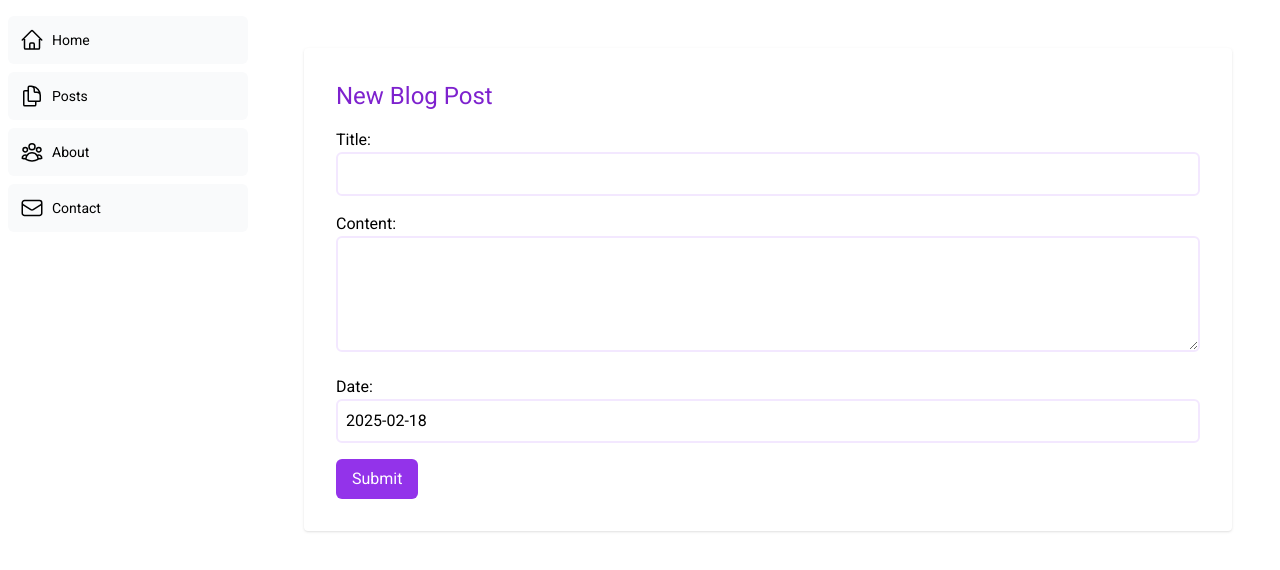
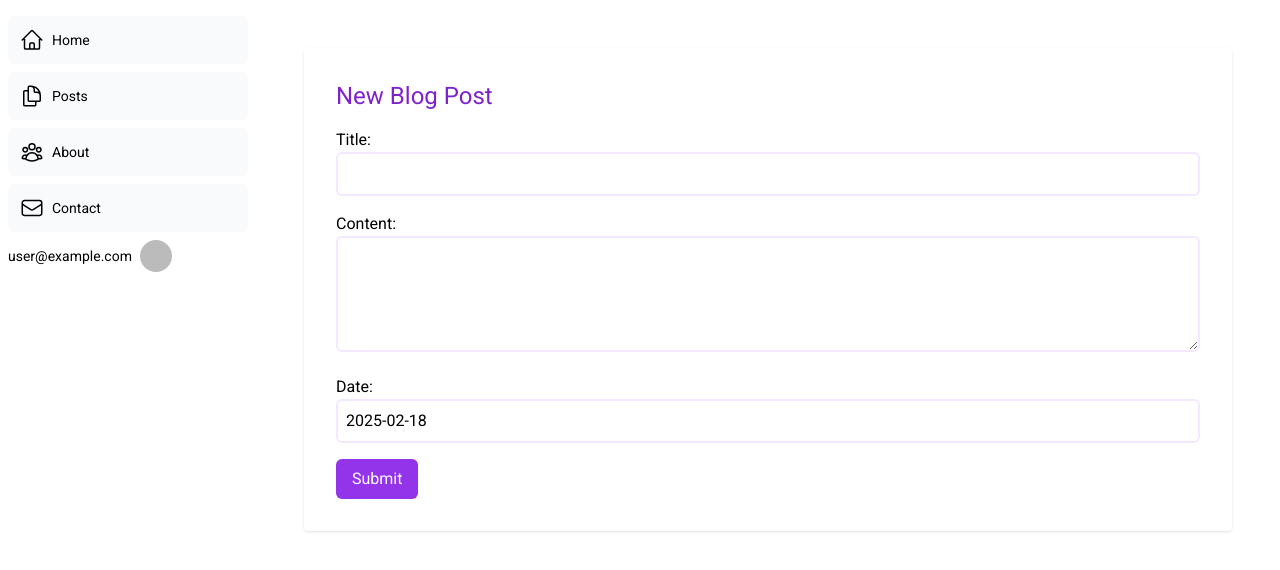
Before and after one commit to AleksandraGulchuk/blog-nextjs, a Next.js app: page /blog/post/insert in a window 1280 px wide. Shown: the top 570 px of the page. Built offline with nearby package versions, Linux system fonts and the light colour scheme; no server answers; sample sign-in values are in the browser's storage.

Commit message:
authentication added

```diff
--- /dev/null
+++ b/auth.config.ts
@@ -0,0 +1,15 @@
+import NextAuth from 'next-auth';
+import type {NextAuthConfig} from 'next-auth';
+import GoogleProvider from 'next-auth/providers/google';
+
+export const authConfig = {
+
+    providers: [
+        GoogleProvider({
+            clientId: process.env.GOOGLE_CLIENT_ID,
+            clientSecret: process.env.GOOGLE_CLIENT_SECRET
+        })
+    ],
+} satisfies NextAuthConfig;
+
+export const {handlers, auth, signIn, signOut} = NextAuth(authConfig);
--- a/package.json
+++ b/package.json
@@ -21,7 +21,7 @@
     "dotenv": "^16.4.5",
     "lucide-react": "^0.378.0",
     "next": "14.2.3",
-    "next-auth": "beta",
+    "next-auth": "^5.0.0-beta.25",
     "react": "^18",
     "react-dom": "^18",
     "tailwind-merge": "^2.3.0",
--- /dev/null
+++ b/src/app/api/auth/[...nextauth]/route.ts
@@ -0,0 +1,2 @@
+import { handlers } from "../../../../../auth.config";
+export const { GET, POST } = handlers;
--- a/src/app/api/posts/route.ts
+++ b/src/app/api/posts/route.ts
@@ -1,6 +1,7 @@
 // import { sql } from '@vercel/postgres';
 import { NextResponse } from 'next/server';
-import {connectToDB} from "@/app/lib/data";
+import {connectToDB} from '@/app/lib/data';
+import { auth } from '../../../../auth.config';
 
 export async function GET() {
   try {
@@ -16,18 +17,23 @@ export async function GET() {
 }
 
 export async function POST(request: Request) {
+  const session = await auth();
   const { searchParams } = new URL(request.url);
   const id = searchParams.get('id');
   const title = searchParams.get('title');
   const content = searchParams.get('content');
   const date = searchParams.get('date');
+  const author = searchParams.get('author');
 
   try {
     const client = await connectToDB();
     if (!client) {
       throw new Error('Database client is undefined');
     }
-    await client.sql`INSERT INTO posts (id, author, title, content, date) VALUES (${id}, 'Sandra L', ${title}, ${content}, ${date});`;
+    if (!session) {
+      return NextResponse.json({ message: 'User not authenticated'}, { status: 401 });
+    }
+    await client.sql`INSERT INTO posts (id, author, title, content, date) VALUES (${id}, ${author}, ${title}, ${content}, ${date});`;
     return NextResponse.json({ message: 'Post successfully created'}, { status: 200 });
   } catch (error) {
     return NextResponse.json({ error }, { status: 500 });
--- a/src/app/blog/post/insert/page.tsx
+++ b/src/app/blog/post/insert/page.tsx
@@ -1,10 +1,13 @@
 "use client";
-import { useState } from 'react';
+import { useState, useEffect } from 'react';
 import { useRouter } from 'next/navigation'
 import { v4 as uuidv4 } from 'uuid';
+import { User } from '@/app/lib/definition'
+import {getSession} from "next-auth/react";
 
 export default function Page() {
-  const router = useRouter()
+  const router = useRouter();
+  const [user, setUser] = useState<User | null>(null);
   const [formData, setFormData] = useState<{
       id: string;
       title: string;
@@ -28,7 +31,7 @@ export default function Page() {
   const handleSubmit = (e: React.FormEvent<HTMLFormElement>) => {
     e.preventDefault();
     const uuid = uuidv4();
-    fetch(`/api/posts?id=${uuid}&title=${formData.title}&content=${formData.content}&date=${formData.date}`, {
+    fetch(`/api/posts?id=${uuid}&author=${user?.name}&title=${formData.title}&content=${formData.content}&date=${formData.date}`, {
       method: 'POST',
       headers: {
         'Content-Type': 'application/json'
@@ -45,6 +48,16 @@ export default function Page() {
       router.push('/blog/posts');
     }).catch(console.error)
   }
+
+  useEffect(() => {
+    getSession().then((session) => {
+      // @ts-ignore
+      setUser(session?.user || null);
+      if (!session?.user) {
+        router.push('/blog/posts');
+      }
+    })
+  }, []);
 
   return (
     <div className="bg-white p-8 rounded shadow">
--- a/src/app/blog/posts/page.tsx
+++ b/src/app/blog/posts/page.tsx
@@ -3,16 +3,21 @@ import { Button } from "@/app/ui/components/button"
 // import { posts } from '@/app/lib/placeholder-data';
 import Post from '@/app/ui/components/posts/Post';
 import { connectToDB, getPosts } from '@/app/lib/data';
+import { auth } from '../../../../auth.config'
 
 
 export default async function Page() {
     // const client = await connectToDB();
     const posts = await getPosts();
+    const session = await auth();
 
     return (
         <>
             {/*{client && <p className='text-green-500 my-2'>Connected to database!</p>}*/}
-            <Link href="/blog/post/insert"><Button className="outline outline-1  border-purple-700 text-purple-700 hover:bg-purple-700 hover:text-white my-5 py-2 px-4 rounded">New +</Button></Link>
+            {
+                session?.user &&
+                <Link href="/blog/post/insert"><Button className="outline outline-1  border-purple-700 text-purple-700 hover:bg-purple-700 hover:text-white my-5 py-2 px-4 rounded">New +</Button></Link>
+            }
             <h1>Posts</h1>
             {posts?.map((post) => <Post id={""} title={""} content={""} date={""} key={post.id} {...post} />)}
         </>)
--- a/src/app/lib/data.ts
+++ b/src/app/lib/data.ts
@@ -18,7 +18,7 @@ export async function connectToDB() {
 export async function getPosts() {
     try {
         noStore();
-        await new Promise(resolve => setTimeout(resolve, 3000));
+        // await new Promise(resolve => setTimeout(resolve, 3000));
         const client = await connectToDB();
         if (!client) {
             throw new Error('Database client is undefined');
--- /dev/null
+++ b/src/app/ui/components/login/auth-component.tsx
@@ -0,0 +1,34 @@
+import { signIn, signOut } from "../../../../../auth.config"
+import { Button } from "@/app/ui/components/button"
+
+export function SignIn({
+  provider,
+  ...props
+}: { provider?: string } & React.ComponentPropsWithRef<typeof Button>) {
+  return (
+    <form
+      action={async () => {
+        "use server"
+        await signIn(provider)
+      }}
+    >
+      <Button {...props}>Sign In</Button>
+    </form>
+  )
+}
+
+export function SignOut(props: React.ComponentPropsWithRef<typeof Button>) {
+  return (
+    <form
+      action={async () => {
+        "use server"
+        await signOut()
+      }}
+      className="w-full"
+    >
+      <Button variant="ghost" className="w-full p-0" {...props}>
+        Sign Out
+      </Button>
+    </form>
+  )
+}
--- /dev/null
+++ b/src/app/ui/components/login/user-button.tsx
@@ -0,0 +1,56 @@
+import { Avatar, AvatarFallback, AvatarImage } from "@/app/ui/components/avatar"
+import { Button } from "@/app/ui/components/button"
+import { auth } from "../../../../../auth.config"
+import {
+  DropdownMenu,
+  DropdownMenuContent,
+  DropdownMenuItem,
+  DropdownMenuLabel,
+  DropdownMenuTrigger,
+} from "@/app/ui/components/dropdown-menu"
+import { SignIn, SignOut } from "./auth-component"
+
+export default async function UserButton() {
+  const session = await auth()
+
+  if (!session?.user) return <SignIn />
+  return (
+    <div className="flex gap-2 items-center">
+
+      <span className="hidden text-sm sm:inline-flex">
+        {session.user.email}
+      </span>
+      <DropdownMenu>
+        <DropdownMenuTrigger asChild>
+          <Button variant="ghost" className="relative w-8 h-8 rounded-full">
+            <Avatar className="w-8 h-8">
+              {session.user.image && (
+                <AvatarImage
+                  src={
+                    session.user.image ??
+                    "https://source.boringavatars.com/beam/120"
+                  }
+                  alt={session.user.name ?? ""}
+                />
+              )}
+              <AvatarFallback>{session.user.email}</AvatarFallback>
+            </Avatar>
+          </Button>
+        </DropdownMenuTrigger>
+        <DropdownMenuContent className="w-56" align="end" forceMount>
+          <DropdownMenuLabel className="font-normal">
+            <div className="flex flex-col space-y-1">
+              <p className="text-sm font-medium leading-none">
+                {session.user.name}
+              </p>
+              <p className="text-xs leading-none text-muted-foreground">
+                {session.user.email}
+              </p>
+            </div>
+          </DropdownMenuLabel>
+          <SignOut />
+        </DropdownMenuContent>
+      </DropdownMenu>
+    </div>
+  )
+}
--- a/src/app/ui/components/sidenav.tsx
+++ b/src/app/ui/components/sidenav.tsx
@@ -1,10 +1,12 @@
 import NavLinks from '@/app/ui/components/nav-links';
+import UserButton from "@/app/ui/components/login/user-button";
 
 export default function SideNav() {
     return (
         <div className="flex h-full flex-col px-3 py-4 md:px-2">
             <div className="flex grow flex-row space-x-2 md:flex-col md:space-x-0 md:space-y-2">
-        <NavLinks />
+                <NavLinks/>
+                <UserButton/>
             </div>
         </div>
     );
```
Also changed, not shown: src/app/lib/definition.ts (+7 -1 lines), 1 other file (tests, documents, lock files or other folders). Lines whose indentation alone changed are shown as unchanged.
